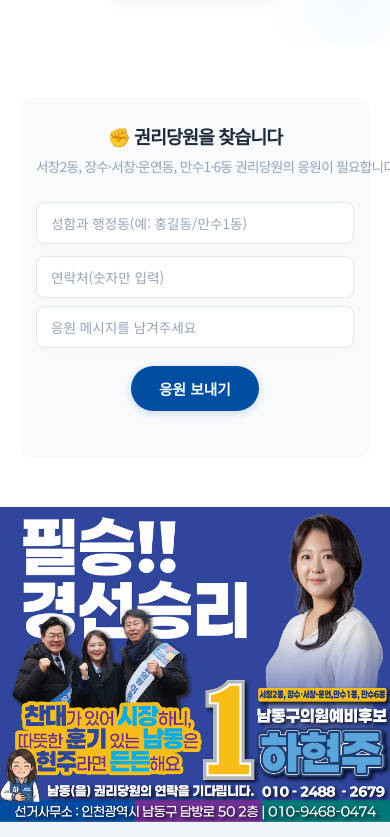
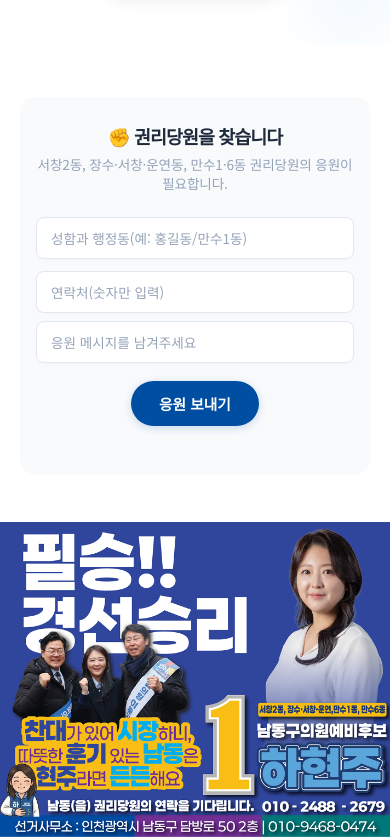
Before and after one commit to minokingdom/h2ju, a plain HTML site: page index.html in a window 390 px wide. Shown: the part 3235-4072 px from the top of the page. Drawn offline with Linux system fonts and the light colour scheme; no server answers.

Commit message:
Fix text cutoff in support section

```diff
--- a/index.html
+++ b/index.html
@@ -282,10 +282,12 @@
         letter-spacing: -0.05em !important;
       }
 
-      .support-card>p {
+      .support-card > p {
         font-size: 0.85rem !important;
-        white-space: nowrap !important;
-        letter-spacing: -0.05em !important;
+        white-space: normal !important;
+        word-break: keep-all !important;
+        letter-spacing: -0.01em !important;
+        line-height: 1.4 !important;
       }
 
       /* 5. 응원 완료 피드백 텍스트 어절 단위 끊기 (글자 단위 깨짐 방지) */
```
